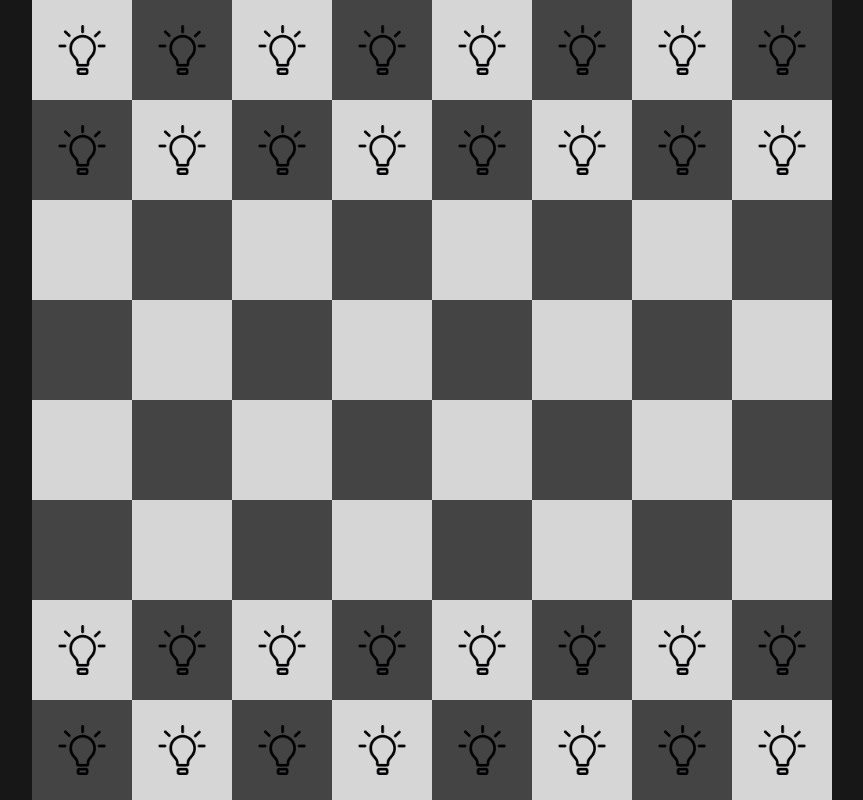
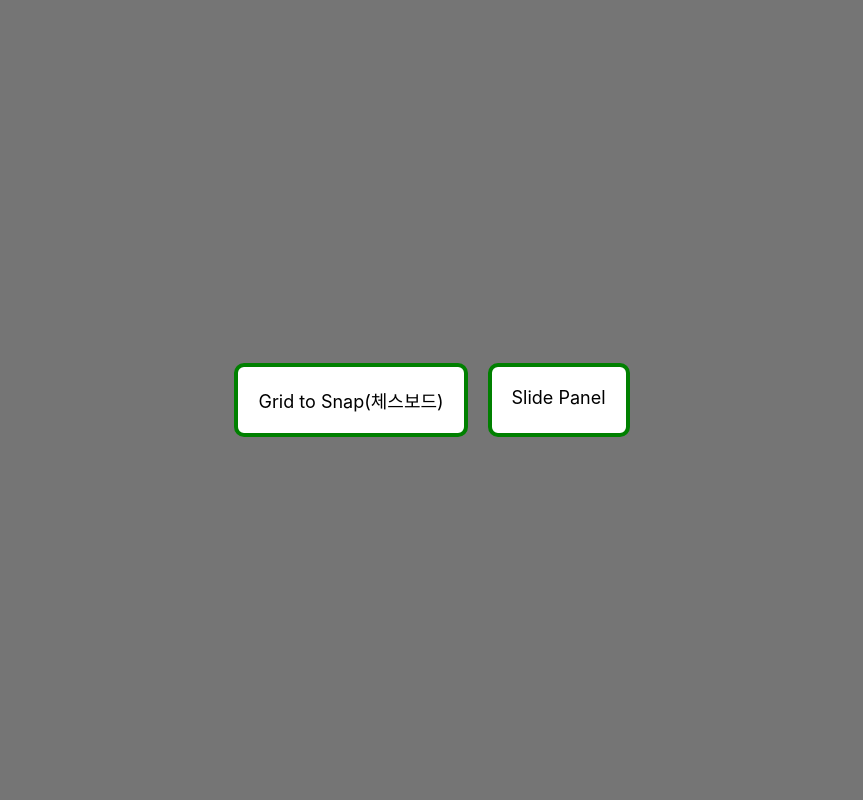
Before and after one commit to ejPark43/capstone2-practice, a React (Create React App) app: page / in a window 1280 px wide. Shown: the whole page, without its empty margins (208-1071 px from the left). Built offline with nearby package versions, Linux system fonts and the light colour scheme.

Commit message:
chores: 구현 기능 별 파일 분리, 라우터 설정

```diff
--- a/package.json
+++ b/package.json
@@ -6,6 +6,7 @@
     "cra-template-typescript": "1.2.0",
     "react": "^19.0.0",
     "react-dom": "^19.0.0",
+    "react-router-dom": "^7.1.5",
     "react-scripts": "5.0.1"
   },
   "scripts": {
--- a/src/App.css
+++ b/src/App.css
@@ -1,7 +1,22 @@
-#app {
-  display: grid;
-  place-content: center;
+#home-container {
+  display: flex;
+  align-items: center;
+  justify-content: space-around;
 
   height: 100vh;
-  background-color: rgb(23, 23, 23);
+  background-color: rgb(117, 117, 117);
 }
+.btn-container {
+  display: flex;
+  /* border: 2px solid gold; */
+  padding: 50px;
+}
+.btn {
+  cursor: pointer;
+  padding: 20px;
+  margin: 10px;
+  border: 4px solid green;
+  background-color: white;
+  border-radius: 10px;
+  font-size: large;
+}
--- a/src/App.tsx
+++ b/src/App.tsx
@@ -1,12 +1,18 @@
 import React from "react";
-
+import { BrowserRouter, Route, Router, Routes } from "react-router";
 import "./App.css";
-import Chessboard from "./components/Chessboard/Chessboard.tsx";
+import Chessboard from "./ChessboardPage/components/Chessboard.tsx";
+import Home from "./Home.tsx";
 
 function App() {
   return (
-    <div id="app">
-      <Chessboard />
+    <div id="home-container">
+      <BrowserRouter>
+        <Routes>
+          <Route path="/" element={<Home />} />
+          <Route path="/chessboard" element={<Chessboard />} />
+        </Routes>
+      </BrowserRouter>
     </div>
   );
 }
--- a/src/components/Chessboard/Chessboard.css
+++ b/src/ChessboardPage/components/Chessboard.css
@@ -1,3 +1,12 @@
+#app {
+  display: grid;
+  place-content: center;
+
+  height: 100vh;
+  width: 100vw;
+  background-color: rgb(23, 23, 23);
+}
+
 /* 체스판, 체스 타일을 나중에 바꿔야함 */
 #chessboard {
   /* display: flex;
--- a/src/components/Chessboard/Chessboard.tsx
+++ b/src/ChessboardPage/components/Chessboard.tsx
@@ -1,7 +1,7 @@
 // import React from "react";
 import React, { JSX, useEffect, useRef, useState } from "react";
 import "./Chessboard.css";
-import Tile from "../Tile/Tile.tsx";
+import Tile from "./Tile/Tile.tsx";
 
 const verticalAxis = [1, 2, 3, 4, 5, 6, 7, 8];
 const horizontalAxis = ["a", "b", "c", "d", "e", "f", "g", "h"];
@@ -138,6 +138,7 @@ export default function Chessboard() {
   }
 
   return (
+    <div id="app">
       <div
         onMouseMove={(e) => movePiece(e)}
         onMouseDown={(e) => grabPiece(e)}
@@ -147,6 +148,7 @@ export default function Chessboard() {
       >
         {board}
       </div>
+    </div>
   );
 }
 
--- /dev/null
+++ b/src/Home.tsx
@@ -0,0 +1,15 @@
+import React from "react";
+import { useNavigate } from "react-router-dom";
+function Home() {
+  const navigate = useNavigate();
+  return (
+    <div className="btn-container">
+      <div className="btn" onClick={() => navigate("/Chessboard")}>
+        Grid to Snap(체스보드)
+      </div>
+      <div className="btn">Slide Panel</div>
+    </div>
+  );
+}
+
+export default Home;
```
Also changed, not shown: src/SidePanelPage/components/SlideSidePanel.tsx (added, +7 -0 lines), src/ChessboardPage/components/Tile/Tile.css (renamed from src/components/Tile/Tile.css), src/ChessboardPage/components/Tile/Tile.tsx (renamed from src/components/Tile/Tile.tsx), 1 other file (tests, documents, lock files or other folders). Lines whose indentation alone changed are shown as unchanged.
